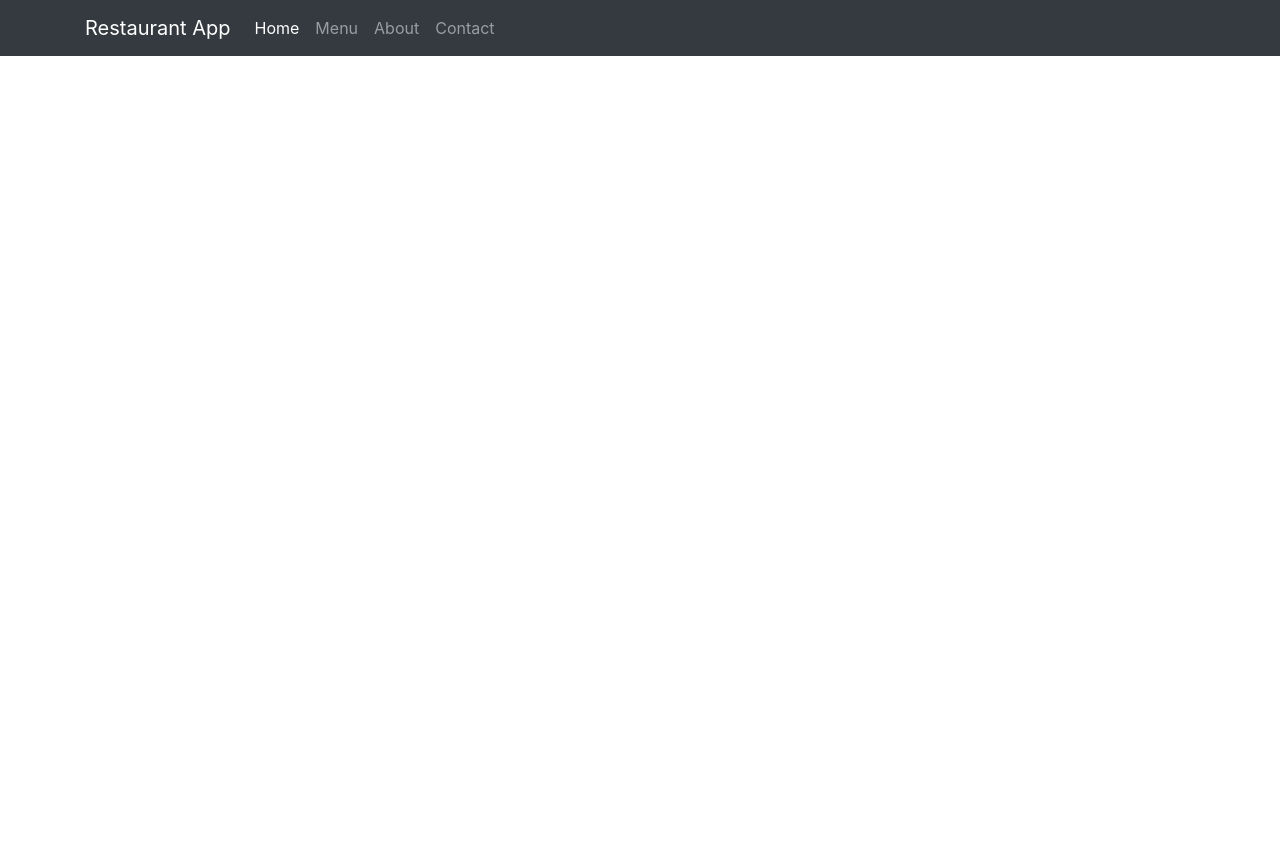
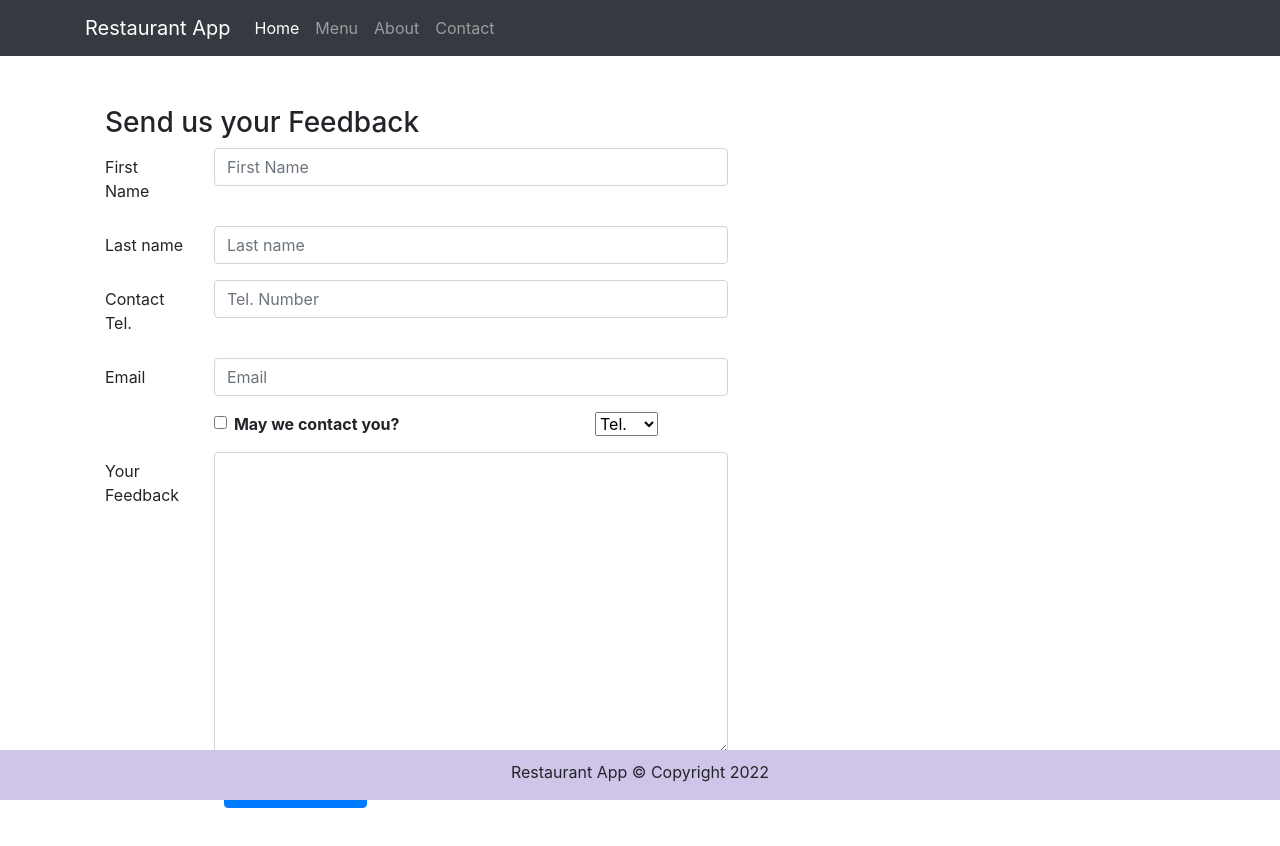
Before and after one commit to Shuvo-Roy/restaurant, a React (Create React App) app: page /contact in a window 1280 px wide. Shown: the top 846 px of the page. Before the commit the page ends 800 px from the top, so only its background shows below. Built offline with nearby package versions, Linux system fonts and the light colour scheme.

Commit message:
contact form and footer

```diff
--- a/src/App.css
+++ b/src/App.css
@@ -1,3 +1,17 @@
 .App {
   text-align: center;
 }
+.footer{
+  background-color: #D1C4E9;
+  margin: 0px auto;
+  padding-top: 10px;
+  position: fixed;
+  bottom: 0;
+  width: 100%;
+}
+
+.row-content{
+  margin: 0px auto;
+  padding: 50px 0px 50px 0px;
+  min-height: 400px;
+}
--- a/src/component/body/Contact.js
+++ b/src/component/body/Contact.js
@@ -1,9 +1,97 @@
 import React , {Component}from "react";
+import {Button, Form, FormGroup,Label ,Input ,Col} from 'reactstrap';
 class Contact extends Component{
+    constructor(props){
+        super(props);
+        this.state={
+            firstname:"",
+            lastname:"",
+            telname:"",
+            email:"",
+            agree: false,
+            contactType:'Tel.',
+            message:""
+        }
+        this.handleInputChange=this.handleInputChange.bind(this);
+        this.handleSubmit=this.handleSubmit.bind(this);
+    }
+
+    handleInputChange = event =>{
+        const value = event.target.type ==='checkbox'? event.target.checked: event.target.value;
+        const name= event.target.name;
+        this.setState({
+            [name]:value
+        })
+    }
+
+    handleSubmit=event=>{
+        console.log(this.state);
+        event.preventDefault();
+    }
+
     render(){
         return(
-            <div>
-
+            <div className="container">
+                <div className=" row row-content" style={{paddingLeft:"20px" , textAlign:"left"}}>
+                    <div className="col-12">
+                        <h3>Send us your Feedback</h3>
+                    </div>
+                    <div className="col-12 col-md-7">
+                        <Form onSubmit={this.handleSubmit}>
+                            <FormGroup row>
+                                <Label htmlFor="firstname" md={2}>First Name</Label>
+                                <Col md={10}>
+                                    <Input type="text" name="firstname" placeholder="First Name" value={this.state.firstname} onChange={this.handleInputChange}/>
+                                </Col>
+                            </FormGroup>
+                            <FormGroup row>
+                                <Label htmlFor="lastname" md={2}>Last name</Label>
+                                <Col md={10}>
+                                    <Input type="text" name="lastname" value={this.state.lastname} placeholder="Last name" onChange={this.handleInputChange}/>
+                                </Col>
+                            </FormGroup>
+                            <FormGroup row>
+                                <Label htmlFor="telnum" md={2}>Contact Tel.</Label>
+                                <Col md={10}>
+                                    <Input type="text" name="telnum" value={this.state.telnum} placeholder="Tel. Number" onChange={this.handleInputChange}/>
+                                </Col>
+                            </FormGroup>
+                            <FormGroup row>
+                                <Label htmlFor="email" md={2}>Email</Label>
+                                <Col md={10}>
+                                    <Input type="text" name="email" value={this.state.email} placeholder="Email" onChange={this.handleInputChange}/>
+                                </Col>
+                            </FormGroup>
+                            <FormGroup row>
+                                <Col md={{size:6,offset:2}}>
+                                    <FormGroup check>
+                                        <Label check>
+                                            <Input type="checkbox" name="agree" checked={this.state.agree} onChange={this.handleInputChange}/><strong>May we contact you?</strong>
+                                        </Label>
+                                    </FormGroup>
+                                </Col>
+                                <Col md={{size:3, offset:1}}>
+                                    <Input type="select" name="contactType" value={this.state.contactType} onChange={this.handleInputChange}>
+                                        <option>Tel.</option>
+                                        <option>Email</option>
+                                    </Input>
+                                </Col>
+                            </FormGroup>
+                            <FormGroup row>
+                                <Label htmlFor="message" md={2}>Your Feedback</Label>
+                                <Col md={10}>
+                                    <Input type="textarea" name="message" value={this.state.message} rows="12" onChange={this.handleInputChange}>
+                                    </Input>
+                                </Col>
+                            </FormGroup>
+                            <FormGroup>
+                                <Col md={{size:10, offset: 2}}>
+                                    <Button type="submit" color="primary">Send Feedback</Button>
+                                </Col>
+                            </FormGroup>
+                        </Form>
+                    </div>
+                </div>
             </div>
         );
     }
--- a/src/component/footer/Footer.js
+++ b/src/component/footer/Footer.js
@@ -2,7 +2,14 @@ import React from "react";
 
 const Footer = () => {
     return (
-        <div>
+        <div className="footer">
+            <div className="container">
+                <div className="row justify-content-center">
+                    <div className="col-auto">
+                        <p>Restaurant App &#169; Copyright 2022</p>
+                    </div>
+                </div>
+            </div>
 
         </div>
     );
```
